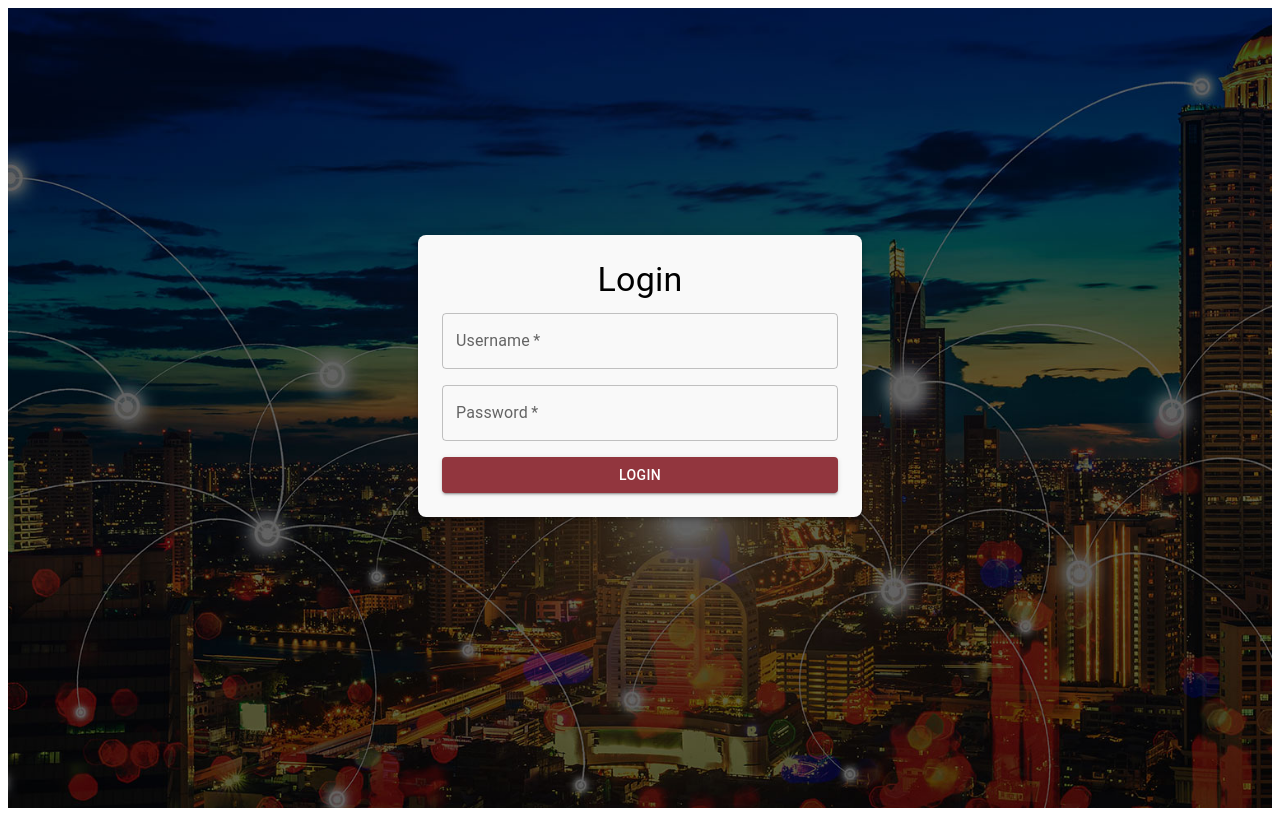
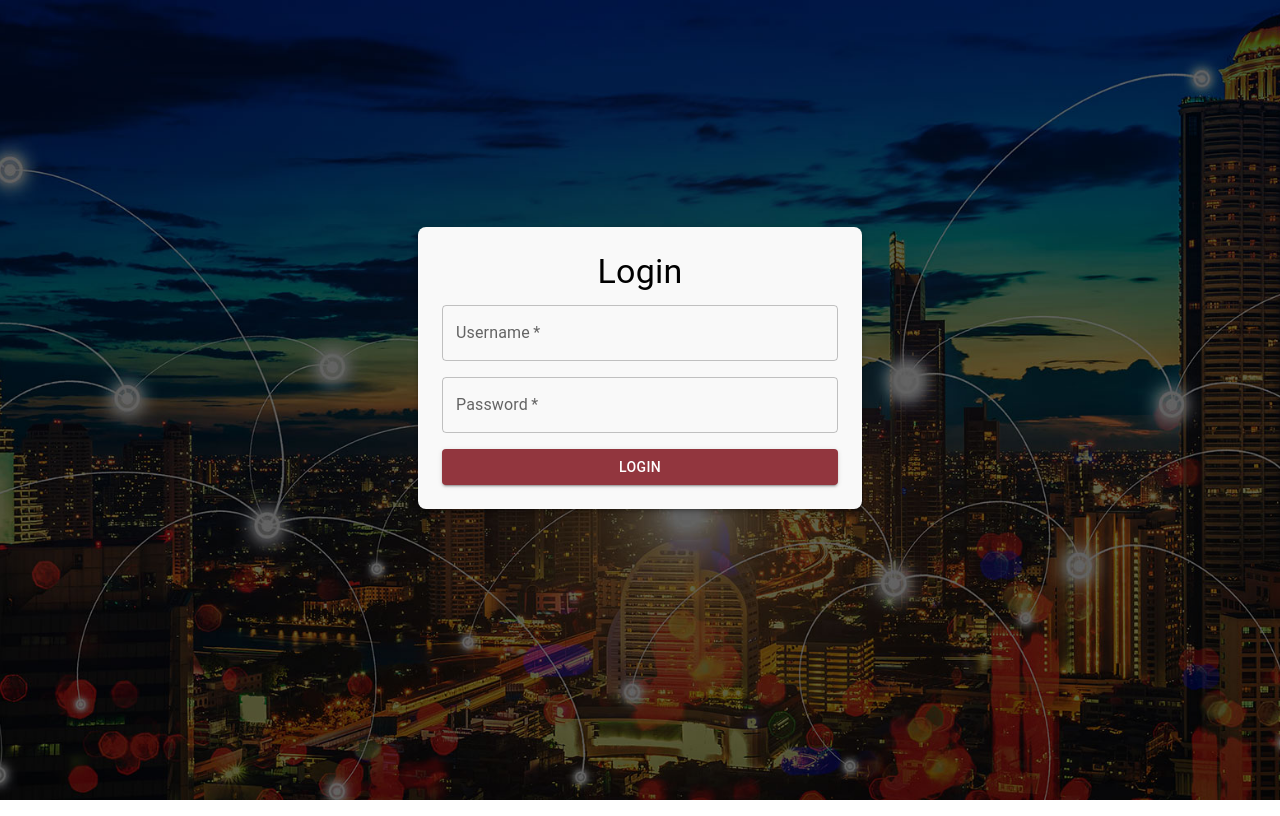
Before and after one commit to HassanJam/stock-management-system, a React (Create React App) app: page / in a window 1280 px wide. Built offline with nearby package versions, Linux system fonts and the light colour scheme.

Commit message:
fixed white spaces on login page #5

```diff
--- a/src/pages/LoginPage.js
+++ b/src/pages/LoginPage.js
@@ -41,10 +41,18 @@ const LoginPage = () => {
 
     return (
         <div style={{
-            background: `url('/loginbg.jpg')`,
+            background: `url('/loginbg.jpg') no-repeat center center`,
             backgroundSize: 'cover',
-            backgroundPosition: 'center center',
-            minHeight: '100vh'
+            minHeight: '100vh',
+            margin: 0,                // Removes default margin
+            padding: 0,               // Removes default padding
+            position: 'absolute',      // Positions the div relative to the body
+            top: 0,
+            left: 0,
+            right: 0,
+            bottom: 0,
+            width: '100%',            // Makes sure the div takes the full width
+            height: '100%',            // Makes sure the div takes the full height
         }}>
             <Header />
             <Container
```
